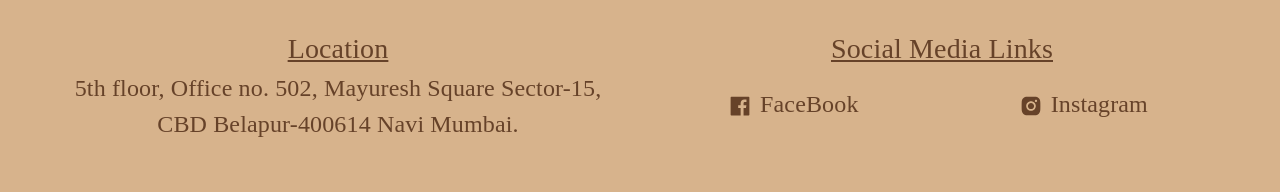
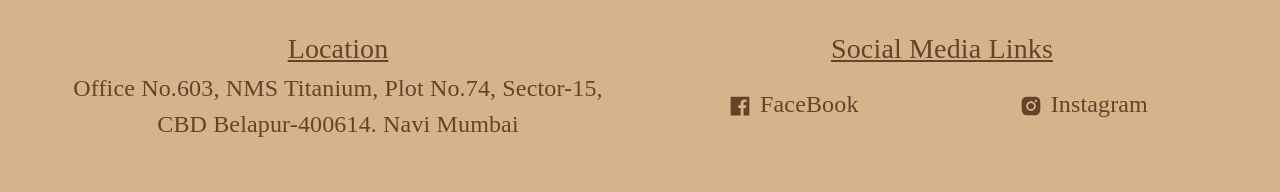
Before and after one commit to avinashurbanelements/urbanelements_web, a React (Create React App) app: page / in a window 1280 px wide. Shown: the part 2382-2574 px from the top of the page. Built offline with nearby package versions, Linux system fonts and the light colour scheme.

Commit message:
add_updated

```diff
--- a/src/components/Footer.js
+++ b/src/components/Footer.js
@@ -15,9 +15,7 @@ const Footer = () => {
                 <div className="col-sm text-center py-3">
                     <u className="fs-3">Location</u>
                     <div className="text-center fs-4">
-                        5th floor, Office no. 502,
-                        Mayuresh Square Sector-15,
-                        CBD Belapur-400614 Navi Mumbai.
+                    Office No.603, NMS Titanium, Plot No.74, Sector-15, CBD Belapur-400614. Navi Mumbai
                     </div>
                 </div>
               <hr className="mx-auto d-sm-none col-10" style={{padding: '0.1rem'}}/>
```
